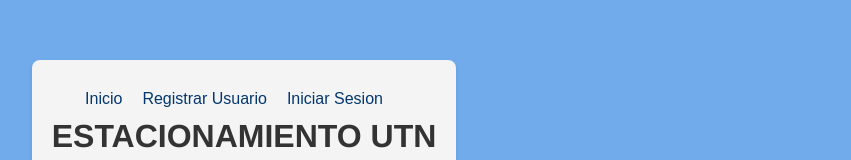
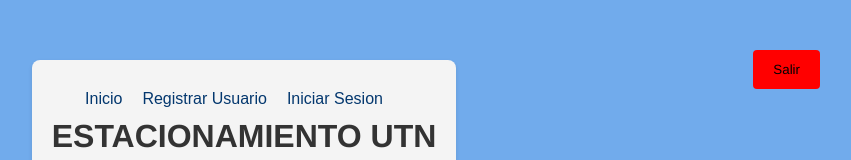
Before and after one commit to seleluciano/EstacionamientoFacu, a Vue app in the folder EstacionamientoUTN/: page /#/estacionamiento in a window 1280 px wide. Shown: the top 160 px of the page, without its empty margins (396-1247 px from the left). Built offline with nearby package versions, Linux system fonts and the light colour scheme; no server answers.

Commit message:
Agregue un boton de salir en el Estacionamiento para cerrar sesion y una alerta para cuando se ingresan mal los datos

```diff
--- a/EstacionamientoUTN/src/components/Estacionamiento.vue
+++ b/EstacionamientoUTN/src/components/Estacionamiento.vue
@@ -16,6 +16,7 @@
                 </ul>
             </div>
         </div>
+        <button onclick="salir" class="Salir">Salir</button>
     </div>
 </template>
 <script>
@@ -36,8 +37,14 @@
                 this.sensores = response.data;
             })
             .catch(error => {
+                window.alert('Error al cargar los sensores. Por favor, inténtalo de nuevo más tarde.');
                 console.error(error);
             })
+    },
+    methods: {
+        salir() {
+            this.$router.push('/');
+        }
     }
 }
 </script>
@@ -91,15 +98,18 @@
     flex: 1;
     margin-right: 10px;
 }
+
 .ID {
     color: black;
     font-family: 'Helvetica Neue', sans-serif;
     border: none;
     border-radius: 4px;
     padding: 12px 20px;
-    margin-top: 8px; /* Ajuste para que estén a la misma altura */
+    margin-top: 8px;
+    /* Ajuste para que estén a la misma altura */
     cursor: pointer;
 }
+
 button {
     color: white;
     font-family: 'Helvetica Neue', sans-serif;
@@ -107,7 +117,8 @@
     border: none;
     border-radius: 4px;
     padding: 12px 20px;
-    margin-top: 10px; /* Ajuste para que estén a la misma altura */
+    margin-top: 10px;
+    /* Ajuste para que estén a la misma altura */
     cursor: pointer;
 }
 
@@ -130,6 +141,21 @@
 li {
     overflow: visible;
 }
+
+.Salir {
+    color: black;
+    font-family: 'Helvetica Neue', sans-serif;
+    background-color: red;
+    border: none;
+    border-radius: 4px;
+    padding: 12px 20px;
+    margin-top: 10px;
+    cursor: pointer;
+    position: absolute;
+    top: 5%;
+    right: 5%;
+}
+
 @media only screen and (min-width: 320px) {
     .grid {
         grid-template-columns: repeat(1, 100%);
@@ -150,5 +176,4 @@
         grid-template-columns: repeat(3, 34%);
         grid-template-rows: repeat(2, 50%);
     }
-}
-</style>
+}</style>
--- a/EstacionamientoUTN/src/components/InicioSesion.vue
+++ b/EstacionamientoUTN/src/components/InicioSesion.vue
@@ -35,6 +35,7 @@
                     this.$router.push('/estacionamiento');
                 })
                 .catch(error => {
+                    window.alert('Los datos ingresados son incorrectos, Intentelo nuevamente');
                     console.error(error);
                 });
         },
--- a/EstacionamientoUTN/src/components/RegistrarUsuario.vue
+++ b/EstacionamientoUTN/src/components/RegistrarUsuario.vue
@@ -50,6 +50,7 @@
                     this.$router.push('/estacionamiento');
                 })
                 .catch(error => {
+                    window.alert('Los datos ingresados son incorrectos, Intentelo nuevamente');
                     console.error(error);
                 });
         },
```
